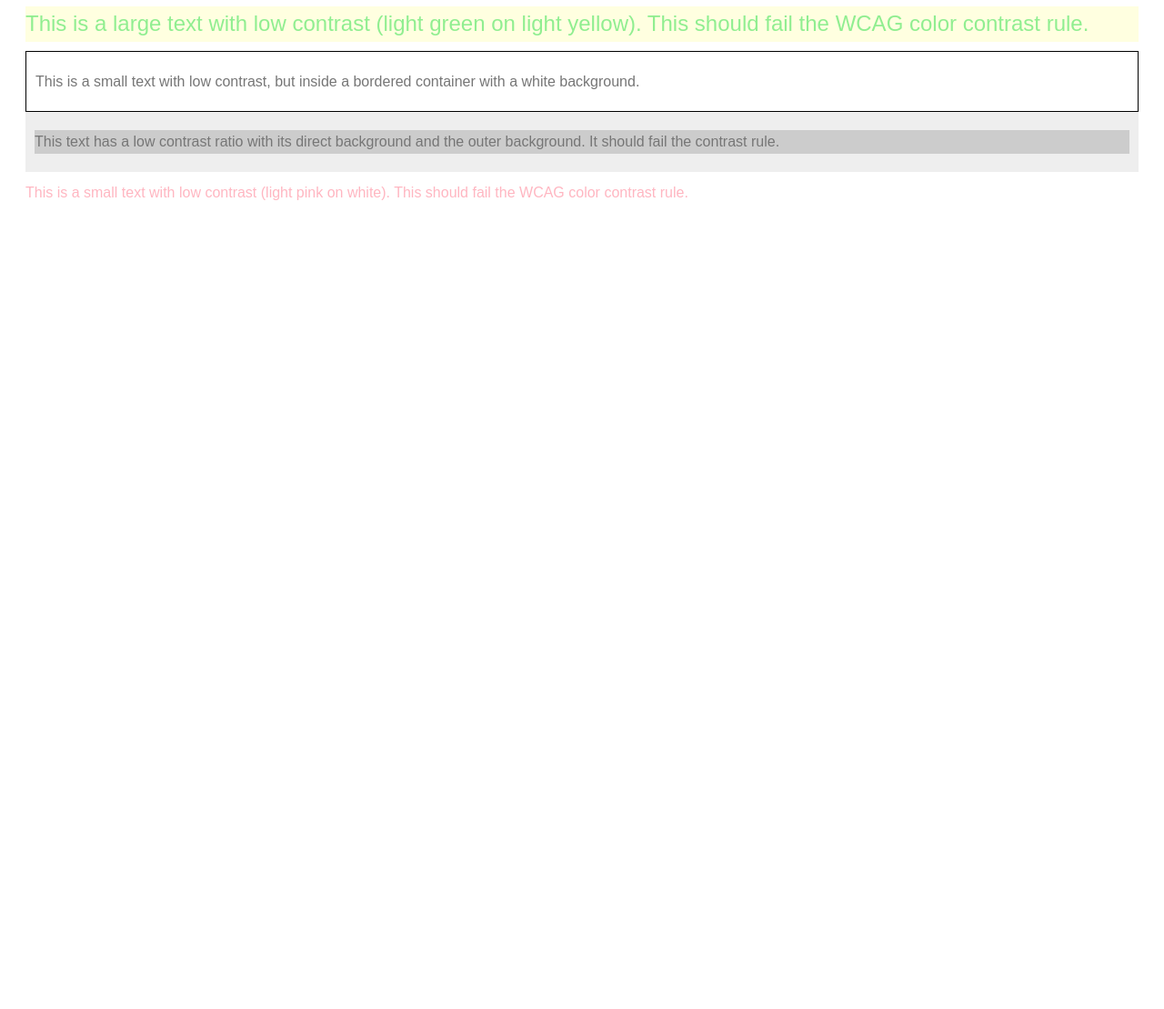
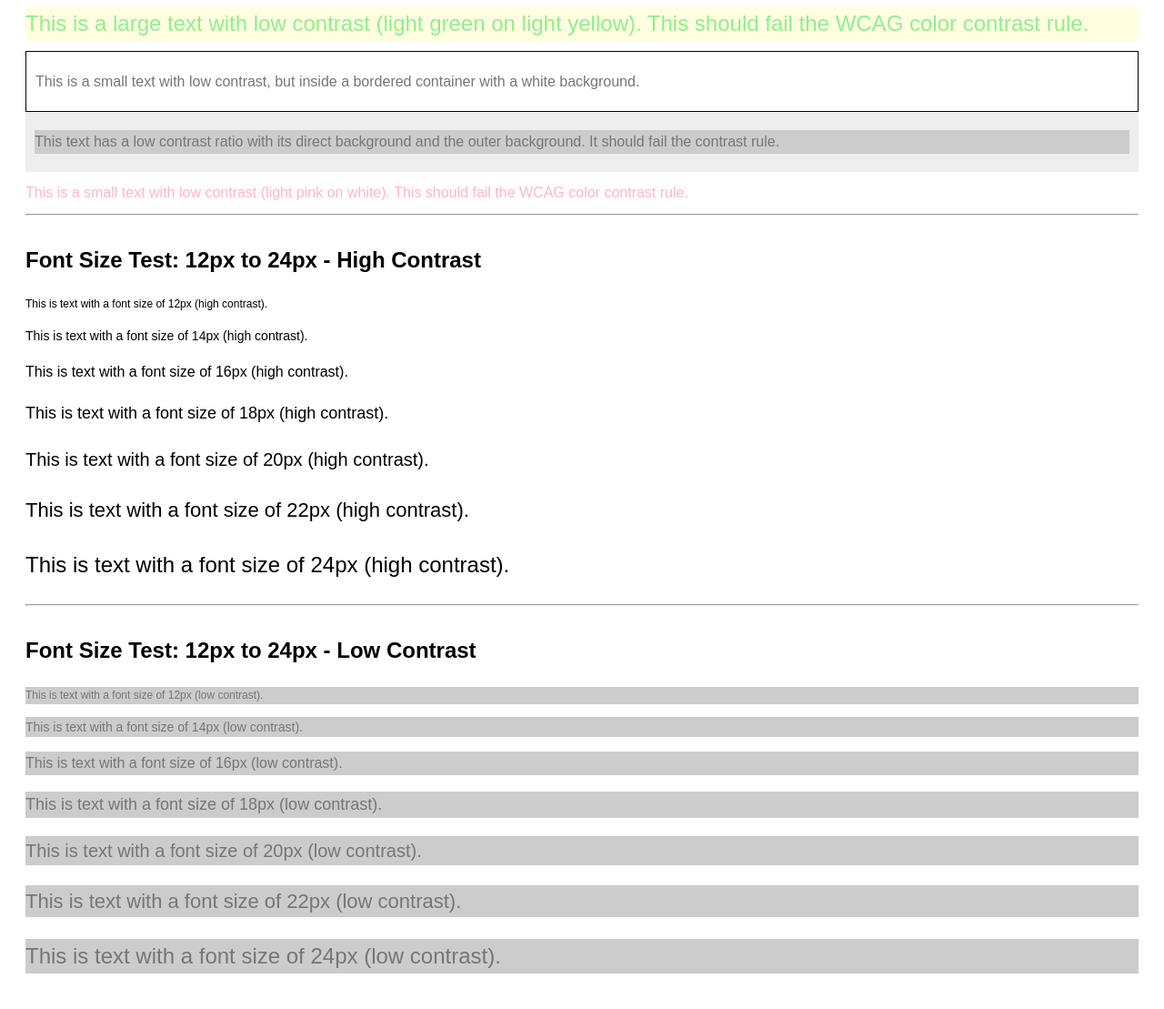
Before and after one commit to jayquake/csb-vdbpo, a website: page contrast-check.html in a window 1280 px wide. Shown: the part 709-1818 px from the top of the page at 91% size. Before the commit the page ends 972 px from the top, so only its background shows below. Drawn offline with Linux system fonts and the light colour scheme.

Commit message:
Update contrast-check.html

```diff
--- a/contrast-check.html
+++ b/contrast-check.html
@@ -76,6 +76,55 @@
     <p id="fail-small-3" class="text-small" style="color: #FFB6C1; background-color: #FFFFFF;">
         This is a small text with low contrast (light pink on white). This should fail the WCAG color contrast rule.
     </p>
+<hr>
+    <h2>Font Size Test: 12px to 24px - High Contrast</h2>
 
+    <p id="size-12-high" style="font-size: 12px; color: #000000; background-color: #FFFFFF;">
+        This is text with a font size of 12px (high contrast).
+    </p>
+    <p id="size-14-high" style="font-size: 14px; color: #000000; background-color: #FFFFFF;">
+        This is text with a font size of 14px (high contrast).
+    </p>
+    <p id="size-16-high" style="font-size: 16px; color: #000000; background-color: #FFFFFF;">
+        This is text with a font size of 16px (high contrast).
+    </p>
+    <p id="size-18-high" style="font-size: 18px; color: #000000; background-color: #FFFFFF;">
+        This is text with a font size of 18px (high contrast).
+    </p>
+    <p id="size-20-high" style="font-size: 20px; color: #000000; background-color: #FFFFFF;">
+        This is text with a font size of 20px (high contrast).
+    </p>
+    <p id="size-22-high" style="font-size: 22px; color: #000000; background-color: #FFFFFF;">
+        This is text with a font size of 22px (high contrast).
+    </p>
+    <p id="size-24-high" style="font-size: 24px; color: #000000; background-color: #FFFFFF;">
+        This is text with a font size of 24px (high contrast).
+    </p>
+
+    <hr>
+
+    <h2>Font Size Test: 12px to 24px - Low Contrast</h2>
+
+    <p id="size-12-low" style="font-size: 12px; color: #767676; background-color: #CCCCCC;">
+        This is text with a font size of 12px (low contrast).
+    </p>
+    <p id="size-14-low" style="font-size: 14px; color: #767676; background-color: #CCCCCC;">
+        This is text with a font size of 14px (low contrast).
+    </p>
+    <p id="size-16-low" style="font-size: 16px; color: #767676; background-color: #CCCCCC;">
+        This is text with a font size of 16px (low contrast).
+    </p>
+    <p id="size-18-low" style="font-size: 18px; color: #767676; background-color: #CCCCCC;">
+        This is text with a font size of 18px (low contrast).
+    </p>
+    <p id="size-20-low" style="font-size: 20px; color: #767676; background-color: #CCCCCC;">
+        This is text with a font size of 20px (low contrast).
+    </p>
+    <p id="size-22-low" style="font-size: 22px; color: #767676; background-color: #CCCCCC;">
+        This is text with a font size of 22px (low contrast).
+    </p>
+    <p id="size-24-low" style="font-size: 24px; color: #767676; background-color: #CCCCCC;">
+        This is text with a font size of 24px (low contrast).
+    </p>
 </body>
 </html>
```
